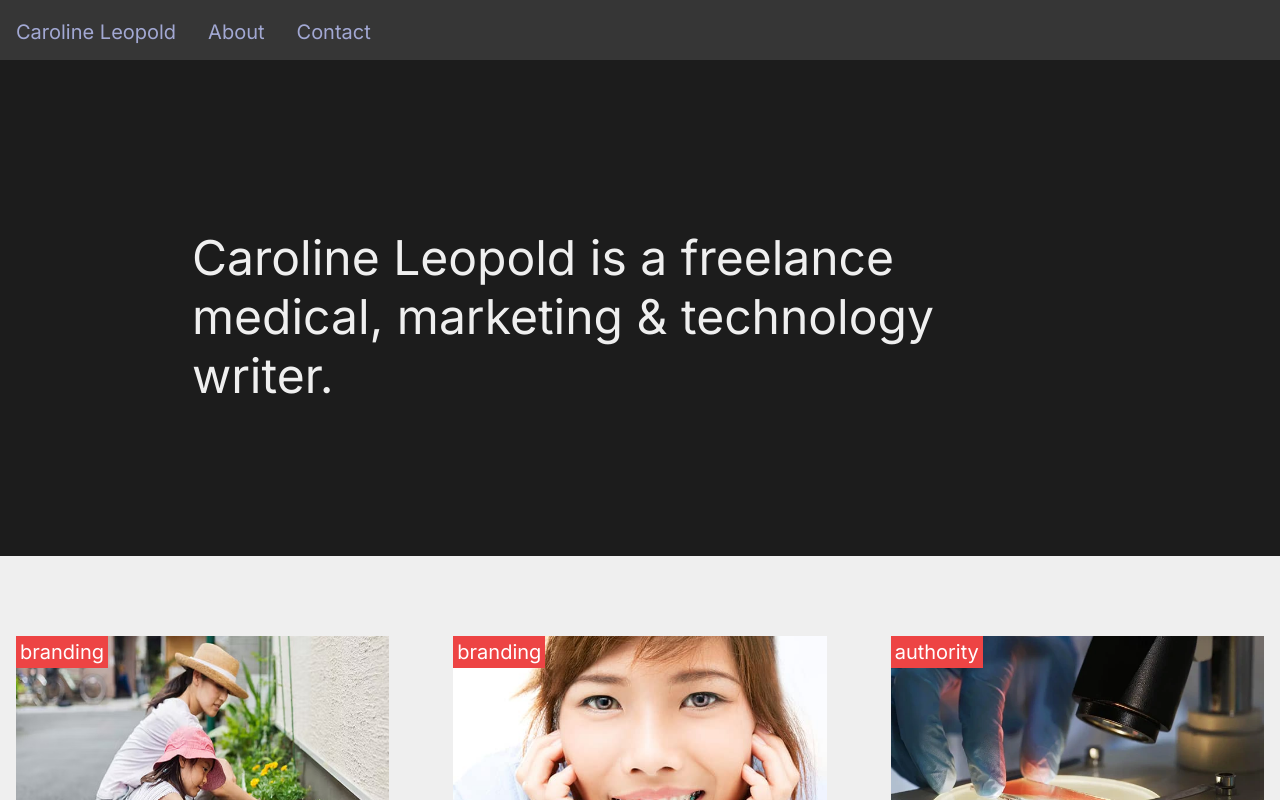
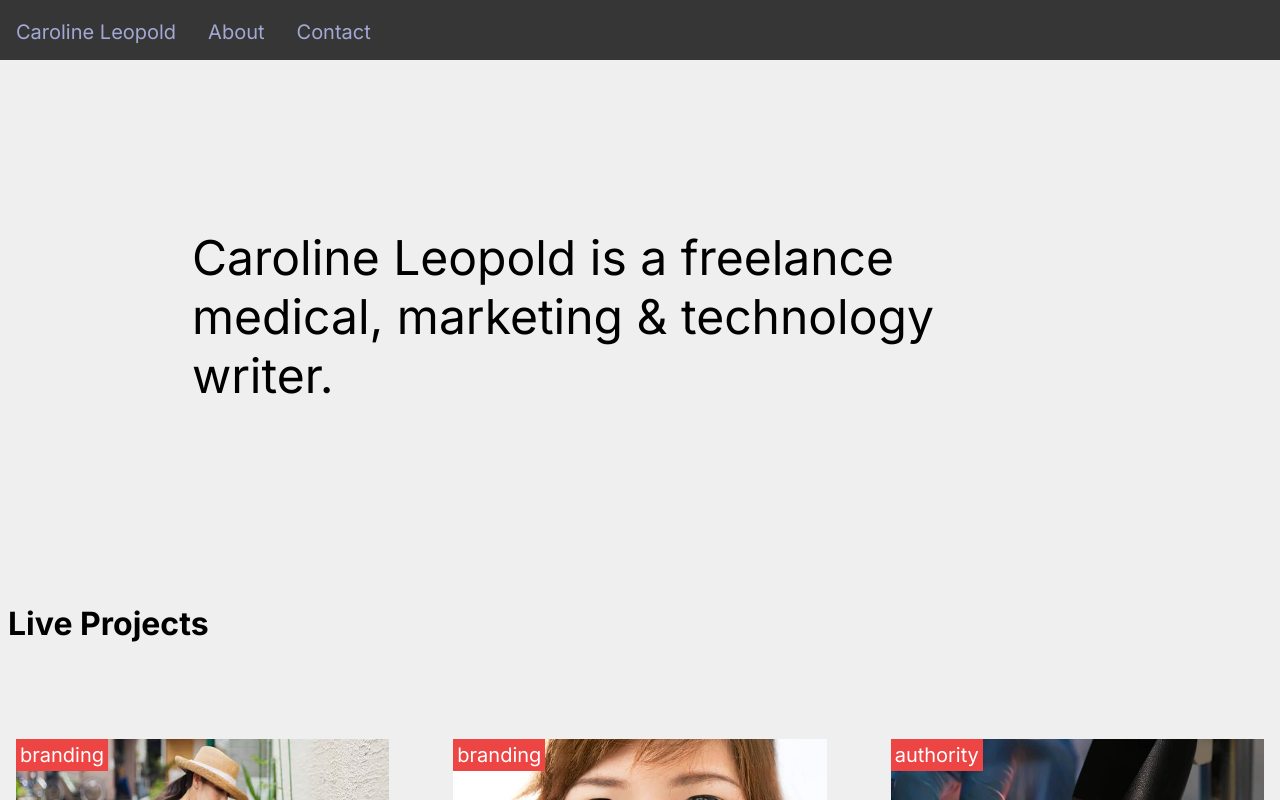
Before and after one commit to cml815/about-a, a React (Create React App) app: page / in a window 1280 px wide. Shown: the top 800 px of the page. Built offline with nearby package versions, Linux system fonts and the light colour scheme.

Commit message:
add heading to projects

```diff
--- a/src/components/Projects.jsx
+++ b/src/components/Projects.jsx
@@ -8,7 +8,7 @@ export function Projects () {
   let projects = getProjects();
   // let [searchParams, setSearchParams] = useSearchParams();
    return (
-    <div className="projects-wrapper bg-dark">
+    <div className="projects-wrapper">
       <section className="hero flex-c">
       <div className="text-box">
         <h1 className="">Caroline Leopold is a freelance <br />medical, marketing &amp; technology writer.</h1>
@@ -18,6 +18,7 @@ export function Projects () {
       <div className="center">
       </div>
         <header className="">
+          <h3>Live Projects</h3>
         </header>
         <div className="autoGrid">
           {projects.map((projects, index) => {
```
